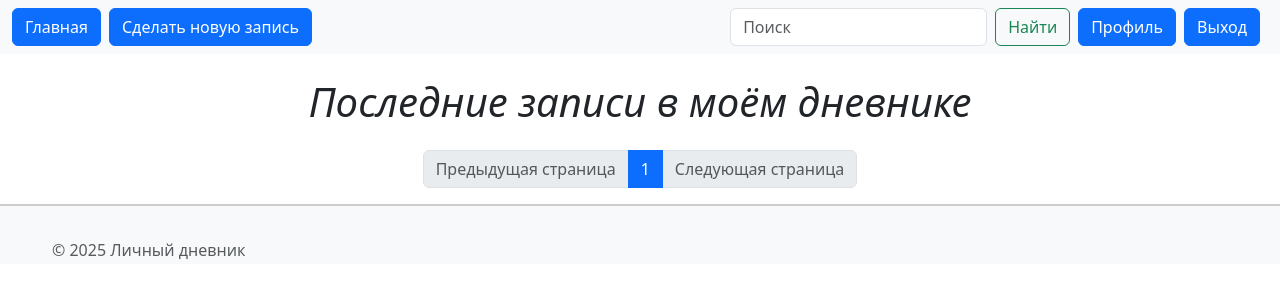
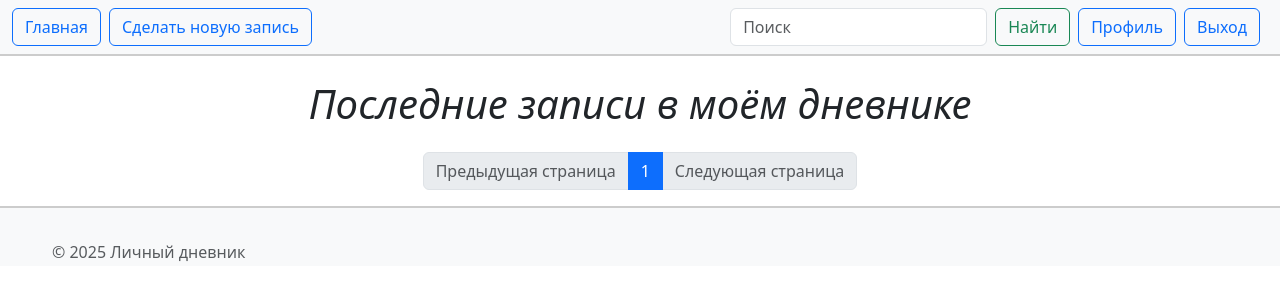
Before and after one commit to KarelinIvan/personal_diary, a Django app: page /diary/ in a window 1280 px wide. Shown: the top 301 px of the page. Run offline with Django 5.2, Linux system fonts and the light colour scheme; the visitor is signed in with stand-in values (Sample User, id 1); data that the repository does not hold is empty; some libraries are stand-ins or nearby versions.

Commit message:
72-й коммит,

```diff
--- a/diary/templates/block/navbar.html
+++ b/diary/templates/block/navbar.html
@@ -1,3 +1,8 @@
+<style>
+    .my-navigation {
+    border-bottom: 2px solid #ccc; /* Цвет границы можно изменить */
+}
+</style>
 <section class="my-navigation">
     <nav class="navbar navbar-expand-lg bg-body-tertiary">
         <div class="container-fluid">
@@ -9,16 +14,16 @@
             <div class="collapse navbar-collapse" id="navbarSupportedContent">
                 {% if user.is_authenticated %}
                 <div class="navbar-nav me-auto mb-2 mb-lg-0">
-                    <a href="{% url 'diary:list_posts' %}" class="btn btn-primary me-2">Главная</a>
-                    <a href="{% url 'diary:create_post' %}" class="btn btn-primary me-2">Сделать новую запись</a>
+                    <a href="{% url 'diary:list_posts' %}" class="btn btn-outline-primary me-2">Главная</a>
+                    <a href="{% url 'diary:create_post' %}" class="btn btn-outline-primary me-2">Сделать новую запись</a>
                 </div>
 
                 <form action="{% url 'diary:search' %}" method="get" class="d-flex" role="search">
                     <input name="q" class="form-control me-2" type="search" placeholder="Поиск" aria-label="Поиск">
                     <button class="btn btn-outline-success me-2" type="submit">Найти</button>
                 </form>
-                <a href="{% url 'users:profile' %}" class="btn btn-primary me-2">Профиль</a>
-                <a href="{% url 'users:logout' %}" class="btn btn-primary me-2">Выход</a>
+                <a href="{% url 'users:profile' %}" class="btn btn-outline-primary me-2">Профиль</a>
+                <a href="{% url 'users:logout' %}" class="btn btn-outline-primary me-2">Выход</a>
                 {% endif %}
             </div>
         </div>
```
